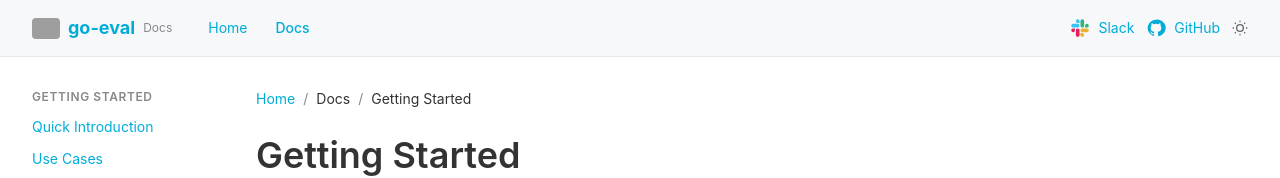
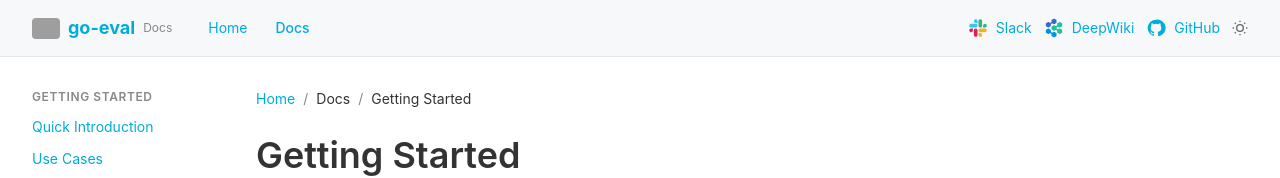
Before and after one commit to igcodinap/go-eval-web, a Next.js app: page /docs/getting-started in a window 1280 px wide. Shown: the top 178 px of the page. Built offline with nearby package versions, Linux system fonts and the light colour scheme; grey boxes are pictures that could not be loaded.

Commit message:
Add DeepWiki header link

```diff
--- a/src/app/docs/layout.tsx
+++ b/src/app/docs/layout.tsx
@@ -89,6 +89,15 @@ export default function DocsLayout({
               <span className="hidden sm:inline">Slack</span>
             </a>
             <a
+              href="https://deepwiki.com/igcodinap/go-eval"
+              target="_blank"
+              rel="noopener noreferrer"
+              className="flex items-center gap-2 text-sm text-[var(--secondary)] hover:text-[var(--foreground)]"
+            >
+              <Image src="/deepwiki.svg" alt="DeepWiki" width={20} height={20} className="h-5 w-5 rounded" />
+              <span className="hidden sm:inline">DeepWiki</span>
+            </a>
+            <a
               href="https://github.com/igcodinap/go-eval"
               target="_blank"
               rel="noopener noreferrer"
--- a/src/app/page.tsx
+++ b/src/app/page.tsx
@@ -156,6 +156,10 @@ export default function Home() {
             <a href="https://join.slack.com/t/goeval/shared_invite/zt-3vz9qlmpw-uBiyB_oZOFsjntlbP7l0EQ" target="_blank" rel="noopener noreferrer" className="flex items-center gap-2 text-sm text-[var(--secondary)] hover:text-[var(--foreground)]">
               <Image src="/slack.svg" alt="Slack" width={20} height={20} className="h-5 w-5" />
               <span className="hidden sm:inline">Slack</span>
+            </a>
+            <a href="https://deepwiki.com/igcodinap/go-eval" target="_blank" rel="noopener noreferrer" className="flex items-center gap-2 text-sm text-[var(--secondary)] hover:text-[var(--foreground)]">
+              <Image src="/deepwiki.svg" alt="DeepWiki" width={20} height={20} className="h-5 w-5 rounded" />
+              <span className="hidden sm:inline">DeepWiki</span>
             </a>
             <a href="https://github.com/igcodinap/go-eval" target="_blank" rel="noopener noreferrer" className="flex items-center gap-2 text-sm text-[var(--secondary)] hover:text-[var(--foreground)]">
               <GitHubIcon className="h-5 w-5" />
```
Also changed, not shown: public/deepwiki.svg (added).
